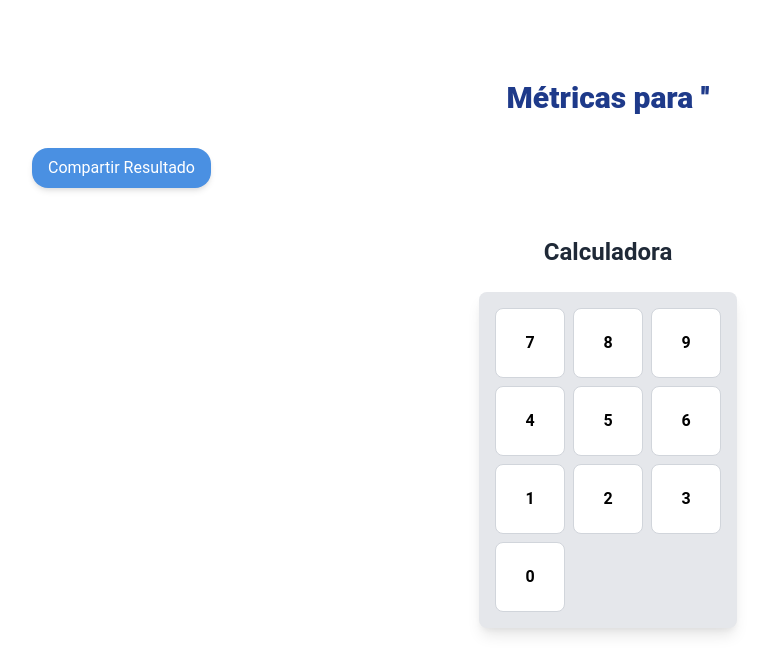
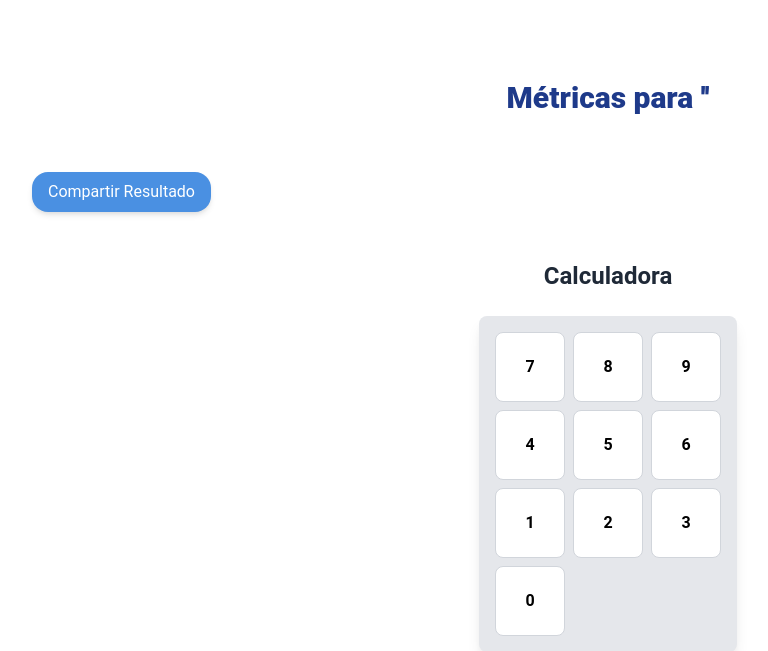
Before and after one commit to jaosomora/LGC-App, a Flask app: template templates/resultado.html in a window 1280 px wide. Shown: the top 651 px of the page, without its empty margins (32-800 px from the left). Run offline with Flask 3, Linux system fonts and the light colour scheme; the template is opened without the code that fills it, so the values that code supplies are empty.

Commit message:
Actualización en resultado.html: ajuste de espaciado entre caja y botón de compartir

```diff
--- a/templates/resultado.html
+++ b/templates/resultado.html
@@ -13,8 +13,7 @@
 <!-- Diferencia entre opción 1 (resultado de un número único) y opción 2 (análisis de una frase) -->
 {% if opcion == 1 %}
 <div class="grid grid-cols-1 gap-4">
-        <div
-            class="bg-white shadow-lg rounded-2xl p-6 border border-gray-300 hover:shadow-xl transition">
+    <div class="bg-white shadow-lg rounded-2xl p-6 border border-gray-300 hover:shadow-xl transition">
         <!-- Muestra el número calculado para la opción 1 -->
         <p class="mt-4 text-gray-600"><strong>Número:</strong> {{ frecuencia }}</p>
         <!-- Muestra la lupa asociada al número calculado -->
@@ -23,8 +22,7 @@
 </div>
 {% elif opcion == 2 %}
 <div class="grid grid-cols-1 gap-4">
-        <div
-            class="bg-white shadow-lg rounded-2xl p-6 border border-gray-300 hover:shadow-xl transition">
+    <div class="bg-white shadow-lg rounded-2xl p-6 border border-gray-300 hover:shadow-xl transition">
         <!-- Resultados formateados para la opción 2 -->
         <!-- Cada línea muestra una palabra analizada con su detalle -->
         <ul class="mt-4 space-y-2">
@@ -42,9 +40,9 @@
 </div>
 {% endif %}
 
-    <!-- Botón para compartir -->
+<!-- Botón para compartir con margen superior para separarlo -->
 <button id="share-button"
-class="bg-primary-500 text-white py-2 px-4 rounded-xl shadow-md hover:bg-primary-600 transition-all">
+    class="mt-6 bg-primary-500 text-white py-2 px-4 rounded-xl shadow-md hover:bg-primary-600 transition-all">
     Compartir Resultado
 </button>
 
```
Lines whose indentation alone changed are shown as unchanged.
